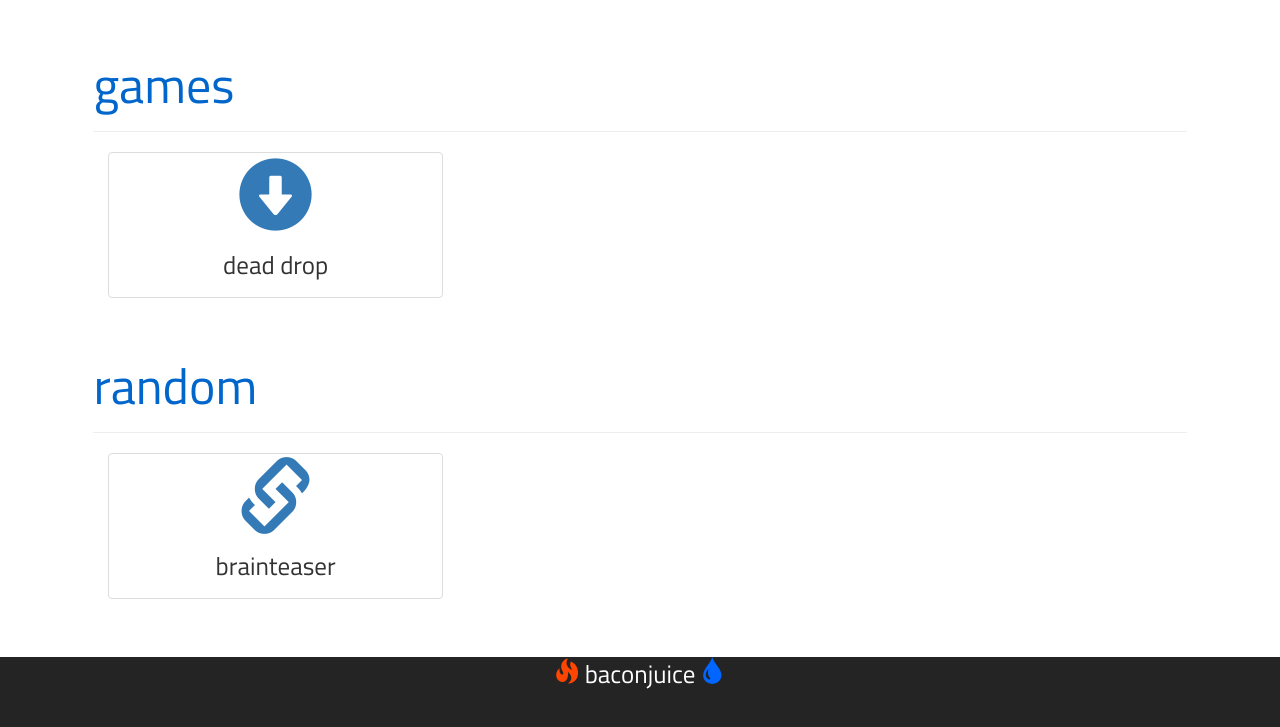
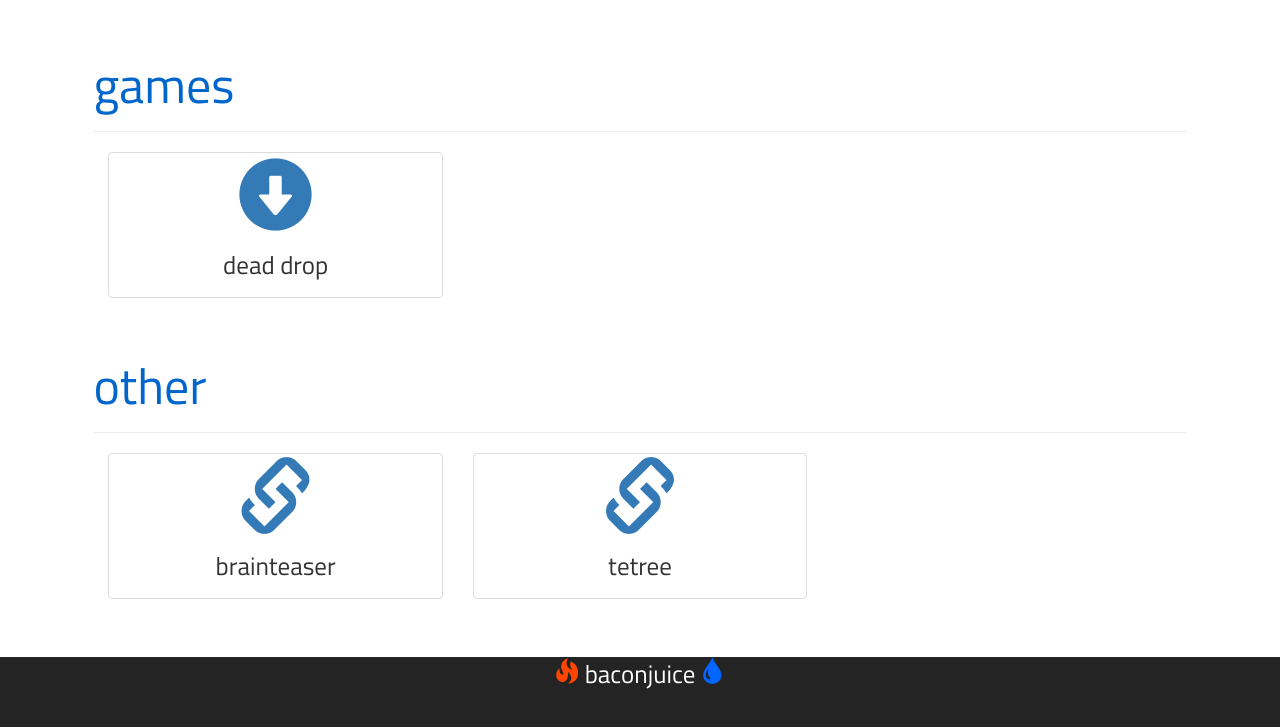
Before and after one commit to b4conjuice/dlopez807.github.io, a plain HTML site: page portfolio/index.html in a window 1280 px wide. Shown: the part 1054-1781 px from the top of the page. Drawn offline with nearby package versions, Linux system fonts and the light colour scheme; files whose address does not match are found by name.

Commit message:
Added link to tetree

```diff
--- a/portfolio/index.html
+++ b/portfolio/index.html
@@ -249,7 +249,7 @@
 						</div>
 
 						<div class="page-header">
-							<h1>random</h1>
+							<h1>other</h1>
 						</div>
 
 						<div class="row">
@@ -265,6 +265,24 @@
 										</img>
 
 										<div class="caption center">brainteaser</div>
+
+									</a>
+
+								</div>
+
+							</div>
+
+							<div class="col-md-4">
+
+								<div class="thumbnail center">
+
+									<a href="tetree">
+
+										<img>
+										<span class="glyphicon glyphicon-link"></span>
+										</img>
+
+										<div class="caption center">tetree</div>
 
 									</a>
 
```
